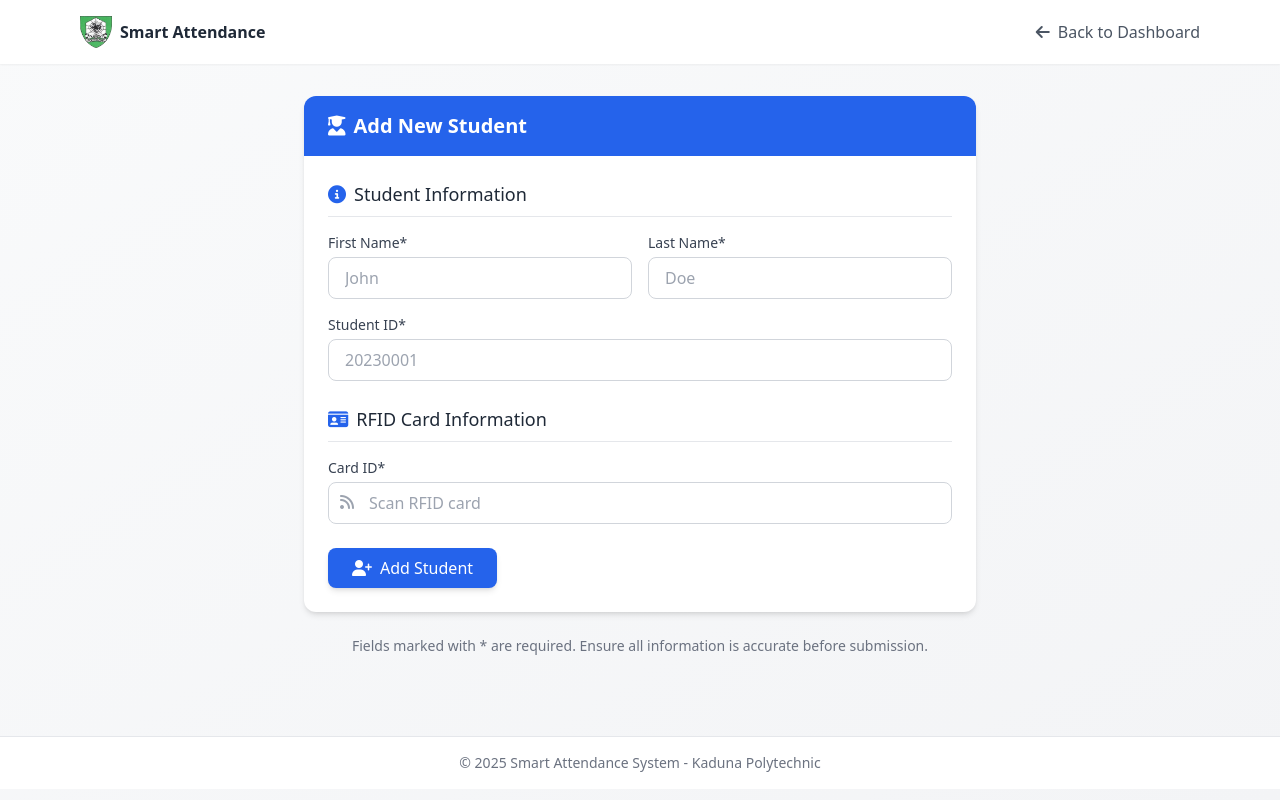
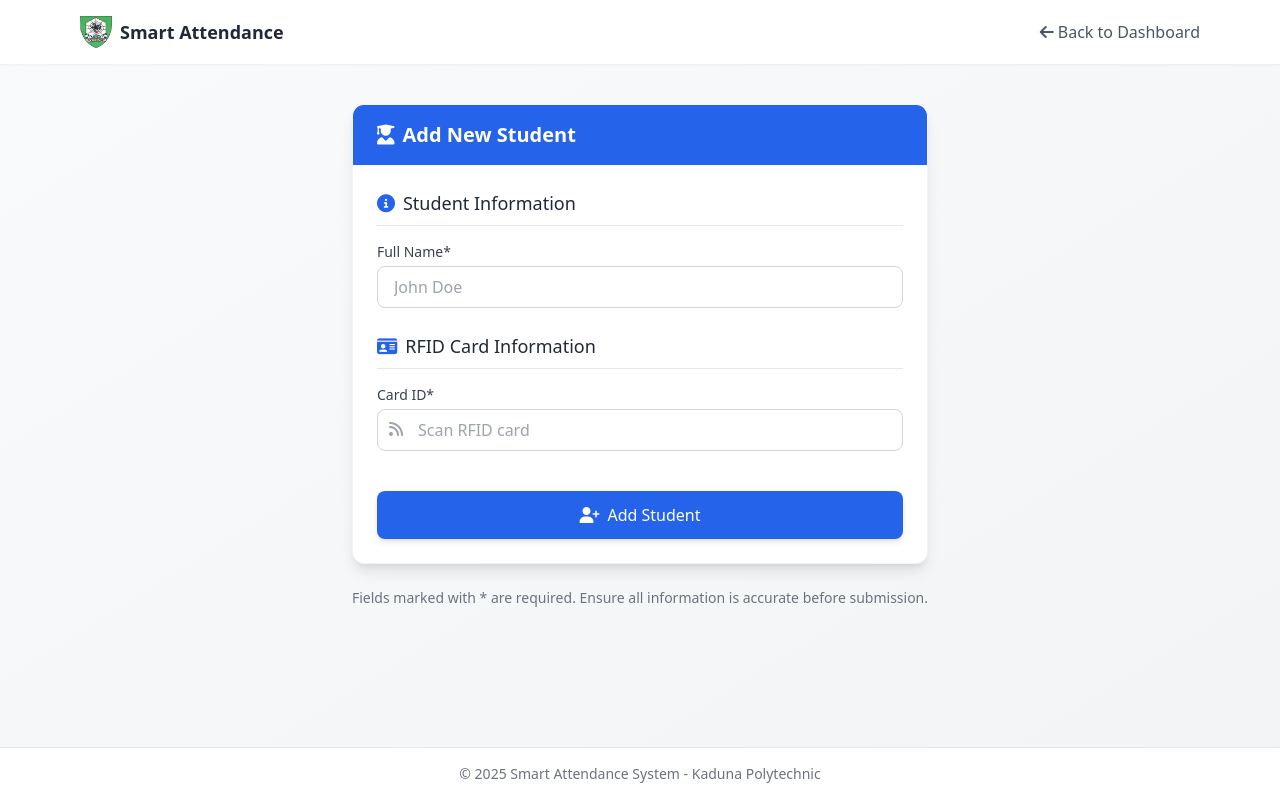
Before and after one commit to Intechlligent1/AttendanceSystem, a Flask app: page /add-student in a window 1280 px wide. Run offline with Flask 3, Linux system fonts and the light colour scheme; a user stored in the database is signed in; some libraries are stand-ins or nearby versions.

Commit message:
Enhance add_student.html layout and styling; update color scheme and form structure

```diff
--- a/templates/add_student.html
+++ b/templates/add_student.html
@@ -14,6 +14,7 @@
             primary: {
               500: '#3b82f6',
               600: '#2563eb',
+              700: '#1d4ed8',
             },
           }
         },
@@ -21,27 +22,25 @@
     };
   </script>
 </head>
-<body class="bg-gradient-to-br from-gray-50 to-gray-100 min-h-screen">
+<body class="flex flex-col min-h-screen bg-gradient-to-br from-gray-50 to-gray-100">
   <!-- Header -->
   <header class="bg-white shadow-sm">
     <div class="max-w-6xl mx-auto px-4 py-4 flex justify-between items-center">
       <a href="/" class="flex items-center space-x-2">
         <img src="/static/kpt.png" alt="Logo" class="w-8 h-8" />
-        <span class="font-semibold text-gray-800">Smart Attendance</span>
+        <span class="font-semibold text-gray-800 text-lg">Smart Attendance</span>
       </a>
       <nav>
-        <a href="/dashboard" class="text-gray-600 hover:text-primary-600 transition">
+        <a href="/dashboard" class="text-gray-600 hover:text-primary-600 transition flex items-center">
           <i class="fas fa-arrow-left mr-1"></i> Back to Dashboard
         </a>
       </nav>
     </div>
   </header>
 
-  <!-- Main Content -->
-  <main class="max-w-6xl mx-auto px-4 py-8">
+  <main class="flex-grow max-w-6xl mx-auto px-4 py-10">
     <div class="max-w-2xl mx-auto">
-      <div class="bg-white rounded-xl shadow-md overflow-hidden">
-        <!-- Form Header -->
+      <div class="bg-white rounded-xl shadow-lg overflow-hidden border border-gray-100">
         <div class="bg-primary-600 px-6 py-4">
           <h2 class="text-xl font-semibold text-white flex items-center">
             <i class="fas fa-user-graduate mr-2"></i>
@@ -49,34 +48,19 @@
           </h2>
         </div>
 
-        <!-- Form Body -->
         <form method="POST" class="p-6 space-y-6">
+          <!-- Student Info -->
           <div class="space-y-4">
             <h3 class="text-lg font-medium text-gray-800 border-b pb-2 flex items-center">
               <i class="fas fa-info-circle text-primary-600 mr-2"></i>
               Student Information
             </h3>
 
-            <div class="grid grid-cols-1 md:grid-cols-2 gap-4">
-              <div>
-                <label class="block text-sm font-medium text-gray-700 mb-1">First Name*</label>
-                <input name="first_name" required
-                  class="w-full border border-gray-300 px-4 py-2 rounded-lg focus:outline-none focus:ring-2 focus:ring-primary-500 focus:border-transparent transition"
-                  placeholder="John">
-              </div>
-              <div>
-                <label class="block text-sm font-medium text-gray-700 mb-1">Last Name*</label>
-                <input name="last_name" required
-                  class="w-full border border-gray-300 px-4 py-2 rounded-lg focus:outline-none focus:ring-2 focus:ring-primary-500 focus:border-transparent transition"
-                  placeholder="Doe">
-              </div>
-            </div>
-
             <div>
-              <label class="block text-sm font-medium text-gray-700 mb-1">Student ID*</label>
-              <input name="student_id" required
+              <label class="block text-sm font-medium text-gray-700 mb-1">Full Name*</label>
+              <input name="name" required
                 class="w-full border border-gray-300 px-4 py-2 rounded-lg focus:outline-none focus:ring-2 focus:ring-primary-500 focus:border-transparent transition"
-                placeholder="20230001">
+                placeholder="John Doe">
             </div>
           </div>
 
@@ -97,7 +81,9 @@
               </div>
             </div>
           </div>
-            <button type="submit" class="px-6 py-2 bg-primary-600 text-white rounded-lg hover:bg-primary-700 transition shadow-md flex items-center justify-center">
+
+          <div class="pt-4">
+            <button type="submit" class="w-full px-6 py-3 bg-primary-600 text-white rounded-lg hover:bg-primary-700 transition shadow-md flex items-center justify-center font-medium">
               <i class="fas fa-user-plus mr-2"></i> Add Student
             </button>
           </div>
@@ -110,8 +96,7 @@
     </div>
   </main>
 
-  <!-- Footer -->
-  <footer class="bg-white border-t mt-12">
+  <footer class="bg-white border-t mt-auto">
     <div class="max-w-6xl mx-auto px-4 py-4 text-center text-sm text-gray-500">
       <p>© 2025 Smart Attendance System - Kaduna Polytechnic</p>
     </div>
```
Also changed, not shown: attendance.db.
